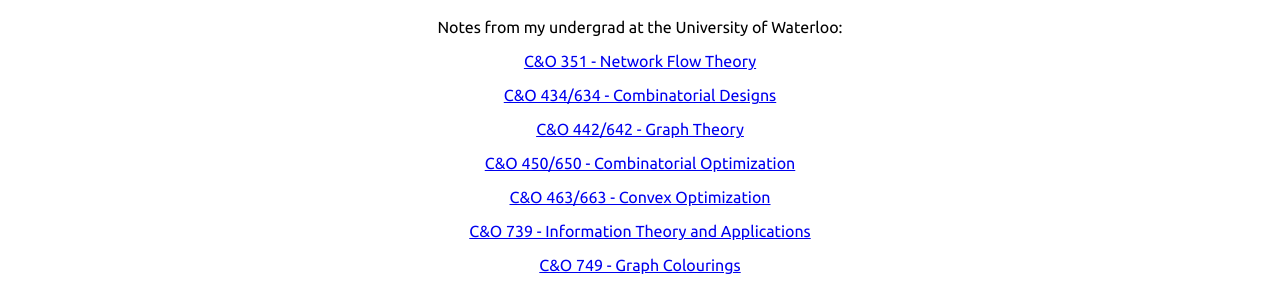
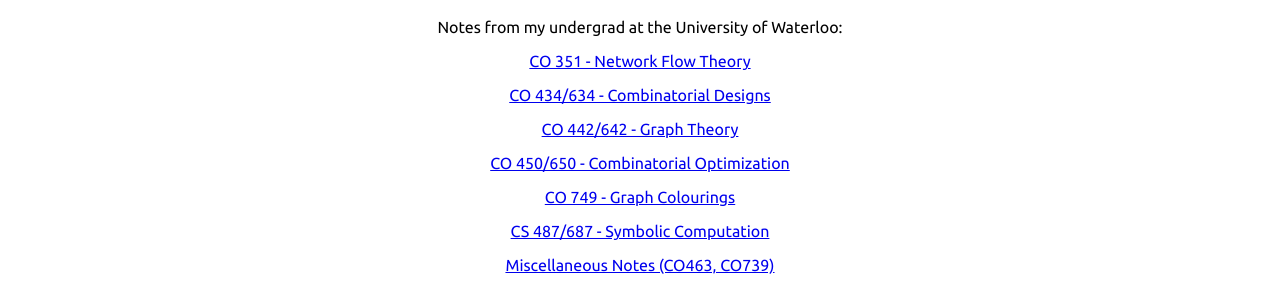
Before and after one commit to nicholaspun/course-notes, a plain HTML site: page index.html in a window 1280 px wide. Shown: the part 355-642 px from the top of the page. Drawn offline with Linux system fonts and the light colour scheme.

Commit message:
remove co463, 739 notes links on site and shorten C&O to CO

```diff
--- a/index.html
+++ b/index.html
@@ -19,15 +19,15 @@
     <div class="main-body">
       <h1>Course Notes</h1>
       <p>Notes from my undergrad at the University of Waterloo:</p>
-      <p><a target="_blank" href="co351/main.pdf">C&O 351 - Network Flow Theory</a></p>
-      <p><a target="_blank" href="co434/main.pdf">C&O 434/634 - Combinatorial Designs</a></p>
-      <p><a target="_blank" href="co442/main.pdf">C&O 442/642 - Graph Theory</a></p>
-      <p><a target="_blank" href="co450/main.pdf">C&O 450/650 - Combinatorial Optimization</a></p>
-      <p><a target="_blank" href="co463/main.pdf">C&O 463/663 - Convex Optimization</a></p>
-      <p><a target="_blank" href="co739/main.pdf">C&O 739 - Information Theory and Applications</a></p>
-      <p><a target="_blank" href="co749/main.pdf">C&O 749 - Graph Colourings</a></p>
+      <p><a target="_blank" href="co351/main.pdf">CO 351 - Network Flow Theory</a></p>
+      <p><a target="_blank" href="co434/main.pdf">CO 434/634 - Combinatorial Designs</a></p>
+      <p><a target="_blank" href="co442/main.pdf">CO 442/642 - Graph Theory</a></p>
+      <p><a target="_blank" href="co450/main.pdf">CO 450/650 - Combinatorial Optimization</a></p>
+      <p><a target="_blank" href="co749/main.pdf">CO 749 - Graph Colourings</a></p>
 
       <p><a target="_blank" href="cs487/main.pdf">CS 487/687 - Symbolic Computation</a></p>
+
+      <p><a target="_blank" href="misc/main.pdf">Miscellaneous Notes (CO463, CO739)</a></p>
       <div class="logo-container">
         <a href="https://nicholaspun.github.io" title="Home"><i class="material-icons"style="font-size: 58px; color: black">home</i></a>
         <a href="https://github.com/nicholaspun" title="Github"><img src="github-logo.png" width="50px"></a>
```
